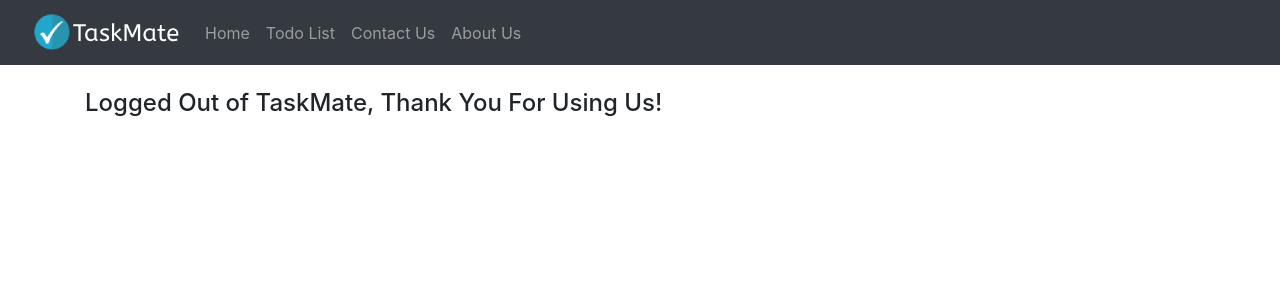
After one commit to yosoycentli/taskmate, a Django app: template taskmate/users_app/templates/logout.html in a window 1280 px wide. The commit adds this page. Shown: the top 300 px of the page. Run offline with Django 4.2, Linux system fonts and the light colour scheme; the template is opened without the code that fills it, so the values that code supplies are empty; some libraries are stand-ins or nearby versions.

Commit message:
[ADD] Logout | [EDIT] Strikethrough text in completed tasks

```diff
--- a/taskmate/todolist_app/templates/todolist.html
+++ b/taskmate/todolist_app/templates/todolist.html
@@ -41,7 +41,7 @@
                 {% for obj in all_tasks %}
                     {% if obj.done %}
                         <tr class="table-success row">
-                            <td class="col-7">{{ obj.task }}</td>
+                            <td class="col-7"><del>{{ obj.task }}</del></td>
                             <td class="col-3"><a href="{% url 'pending_task' obj.id %}"><button type="button" class="btn btn-dark">Mark As Pending</button></a></td>
                             <td class="col-1"><a href="{% url 'edit_task' obj.id %}"><button type="button" class="btn btn-warning">Edit</button></a></td>
                             <td class="col-1"><a href="{% url 'delete_task' obj.id %}"><button type="button" class="btn btn-danger">Delete</button></a></td>
--- /dev/null
+++ b/taskmate/users_app/templates/logout.html
@@ -0,0 +1,13 @@
+{% extends 'base.html' %}
+{% load crispy_forms_tags %}
+
+{% block title %}
+<title>Logged Out - Taskmate</title>
+{% endblock title%}
+
+{% block content %}
+    <div class="container">
+    </br>
+        <h4>Logged Out of TaskMate, Thank You For Using Us!</h4>
+    </div>
+{% endblock content %}
--- a/taskmate/users_app/urls.py
+++ b/taskmate/users_app/urls.py
@@ -5,5 +5,5 @@ from django.contrib.auth import views as auth_views
 urlpatterns = [
     path('register', views.register, name='register'),
     path('login', auth_views.LoginView.as_view(template_name='login.html'), name='login'),
-    path('logout', auth_views.LogoutView.as_view(), name='logout'),
+    path('logout', auth_views.LogoutView.as_view(template_name='logout.html'), name='logout'),
 ]
```
